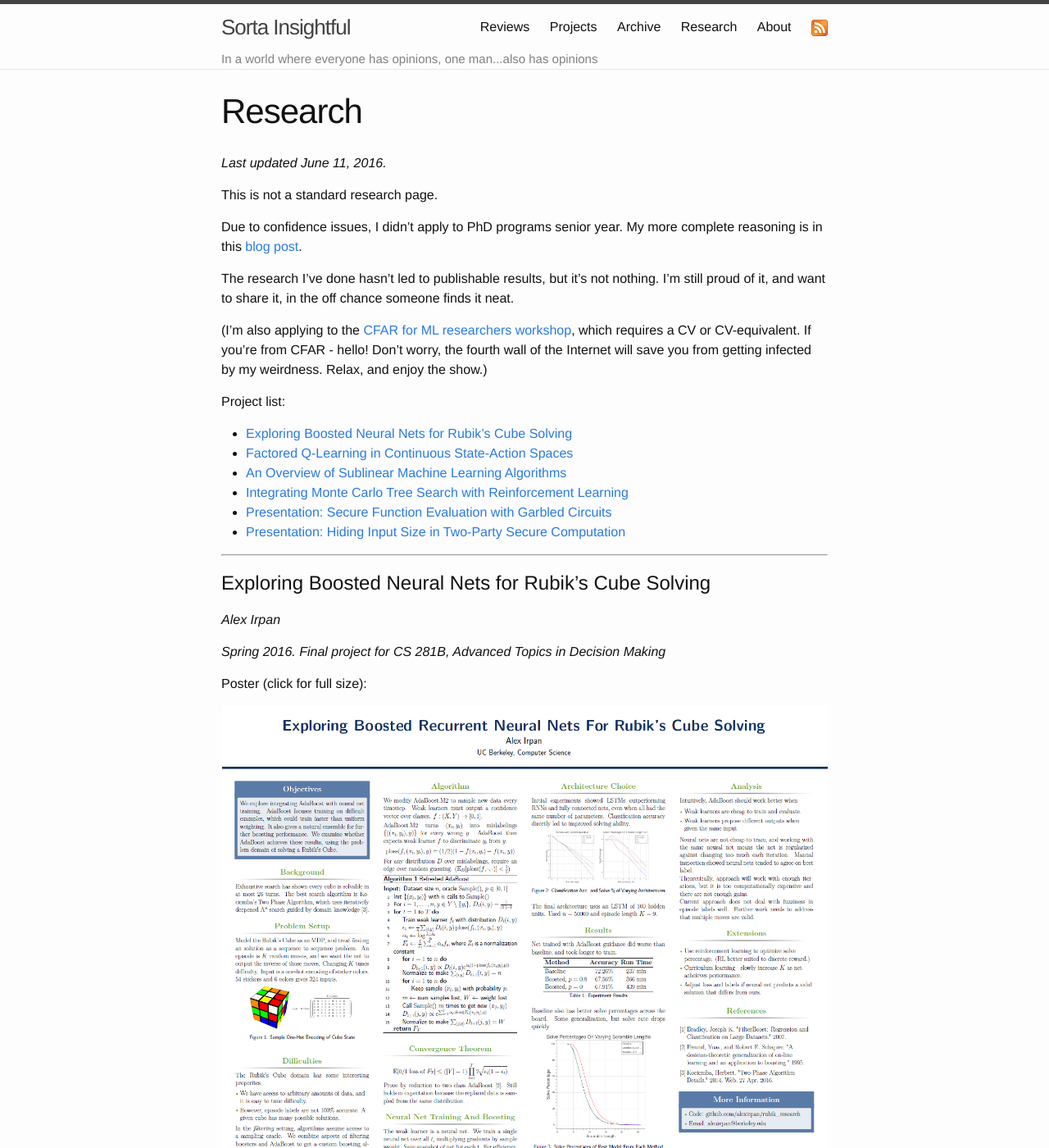
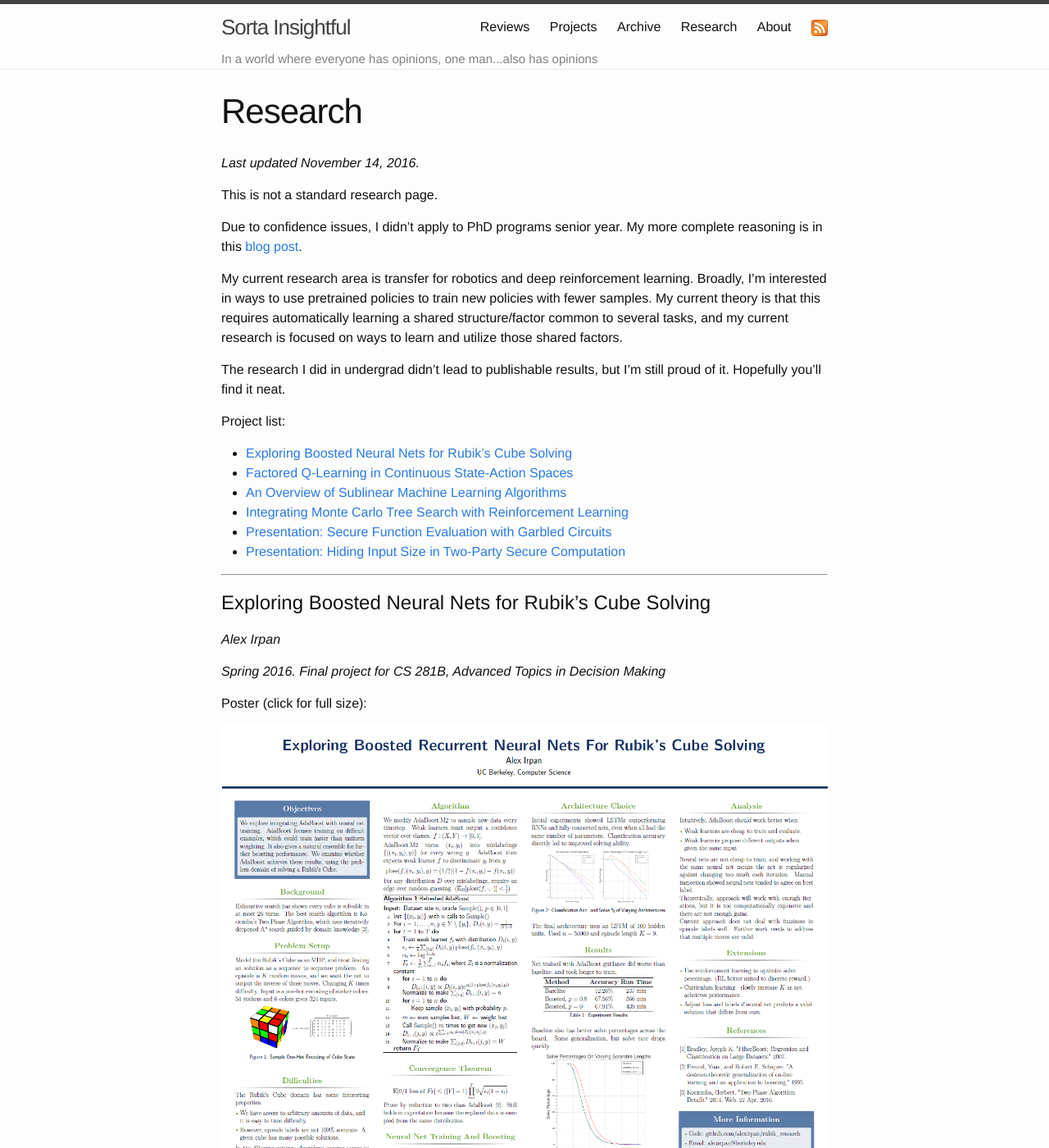
Before and after one commit to alexirpan/alexirpan.github.io, a Jekyll site: the page built from research.md, in a window 1280 px wide and 1400 px high. Shown: the whole window at 82% size. Built offline with Jekyll 4.4.1, drawn with Linux system fonts in a browser that asks for light colours; some of the changed text lies outside the part shown.

Commit message:
Research page update

```diff
--- a/research.md
+++ b/research.md
@@ -4,21 +4,22 @@ title: Research
 permalink: /research/
 ---
 
-*Last updated June 11, 2016.*
+*Last updated November 14, 2016.*
 
 This is not a standard research page.
 
 Due to confidence issues, I didn't apply to PhD programs senior year.
 My more complete reasoning is in this [blog post]({% post_url 2016-01-03-grad-school %}).
 
-The research I've done hasn't led to publishable results, but it's
-not nothing. I'm still proud of it, and want to share it, in the off chance
-someone finds it neat.
+My current research area is transfer for robotics and deep reinforcement
+learning. Broadly, I'm interested in ways to use pretrained policies to
+train new policies with fewer samples. My current theory is that this requires
+automatically learning a shared structure/factor common to several tasks, and
+my current research is focused on ways to learn and utilize those
+shared factors.
 
-(I'm also applying to the [CFAR for ML researchers workshop](http://rationality.org/cfar-for-ml-researchers/),
-which requires a CV or CV-equivalent. If you're from CFAR - hello! Don't worry, the fourth
-wall of the Internet will save you from getting infected by my weirdness. Relax, and
-enjoy the show.)
+The research I did in undergrad didn't lead to publishable results, but
+I'm still proud of it. Hopefully you'll find it neat.
 
 Project list:
 
@@ -40,7 +41,7 @@ Poster (click for full size):
 
 [![Poster](/public/research/posterimage.png)](/public/research/poster.pdf)
 
-NIPS submission (in review but almost certain rejection): [PDF](/public/research/nips_2016.pdf)
+NIPS submission (rejected, and I never expected acceptance): [PDF](/public/research/nips_2016.pdf)
 
 Code: [GitHub](https://github.com/alexirpan/rubik_research)
 
```
